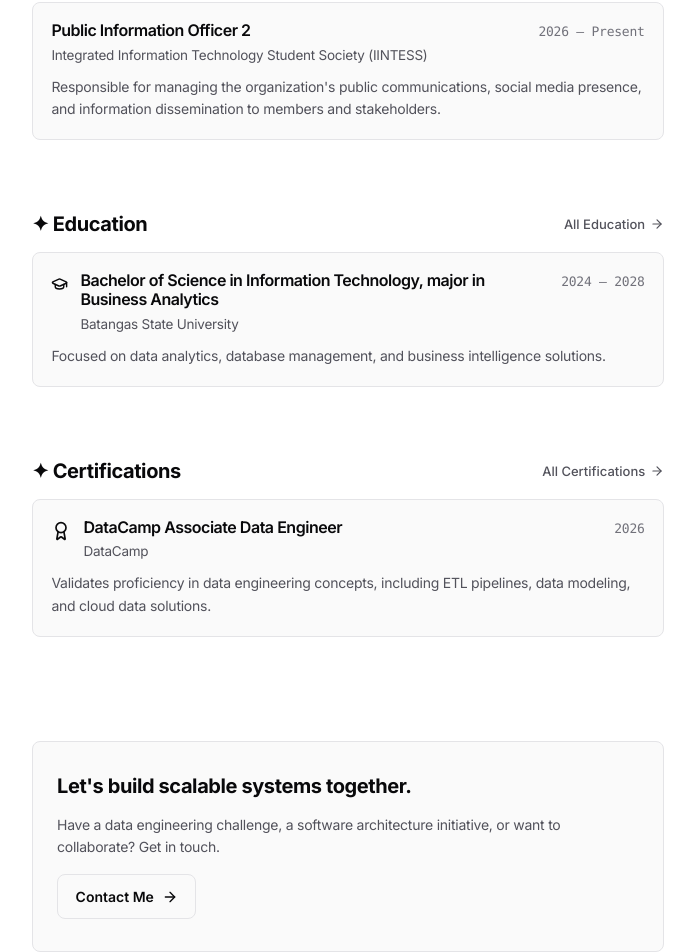
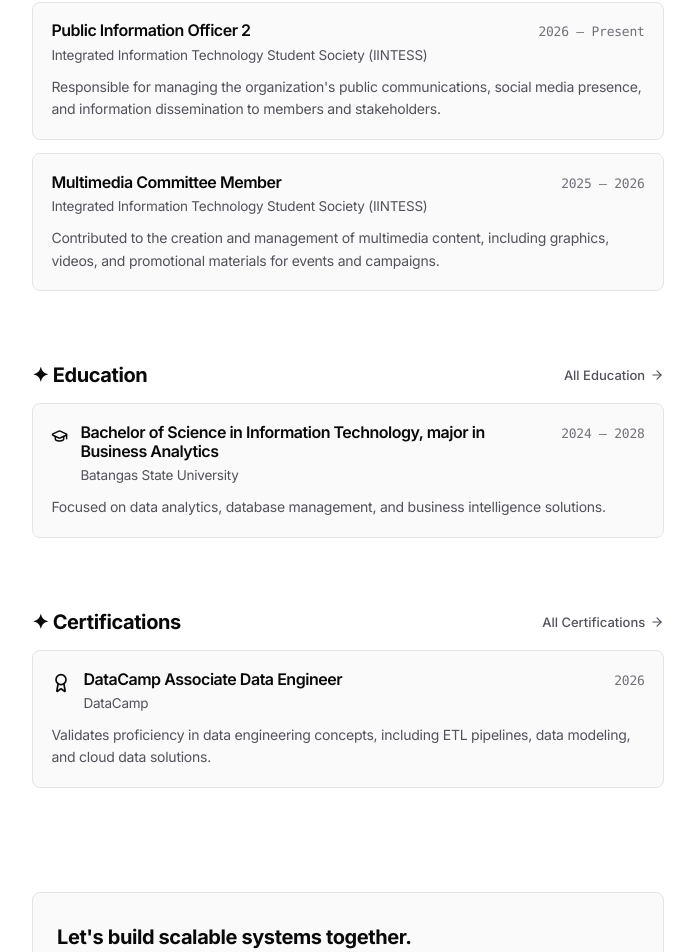
Before and after one commit to cruzatemanuel/portfolio_, a React (Vite) app: page /#/ in a window 1280 px wide. Shown: the part 1014-1966 px from the top of the page, without its empty margins (292-987 px from the left). Built offline with nearby package versions, Linux system fonts and the light colour scheme.

Commit message:
feat: add experience entry for Multimedia Committee Member at IINTESS

```diff
--- a/src/content/index.ts
+++ b/src/content/index.ts
@@ -55,6 +55,15 @@ export const portfolioContent: PortfolioData = {
       year: '2026 — Present',
       description: 'Responsible for managing the organization\'s public communications, social media presence, and information dissemination to members and stakeholders.',
     },
+    {
+      id: 'exp-2',
+      role: 'Multimedia Committee Member',
+      organization: 'Integrated Information Technology Student Society (IINTESS)',
+      logoUrl: '',
+      logoAlt: 'IINTESS Logo',
+      year: '2025 — 2026',
+      description: 'Contributed to the creation and management of multimedia content, including graphics, videos, and promotional materials for events and campaigns.',
+    },
   ],
 
   education: [
```
